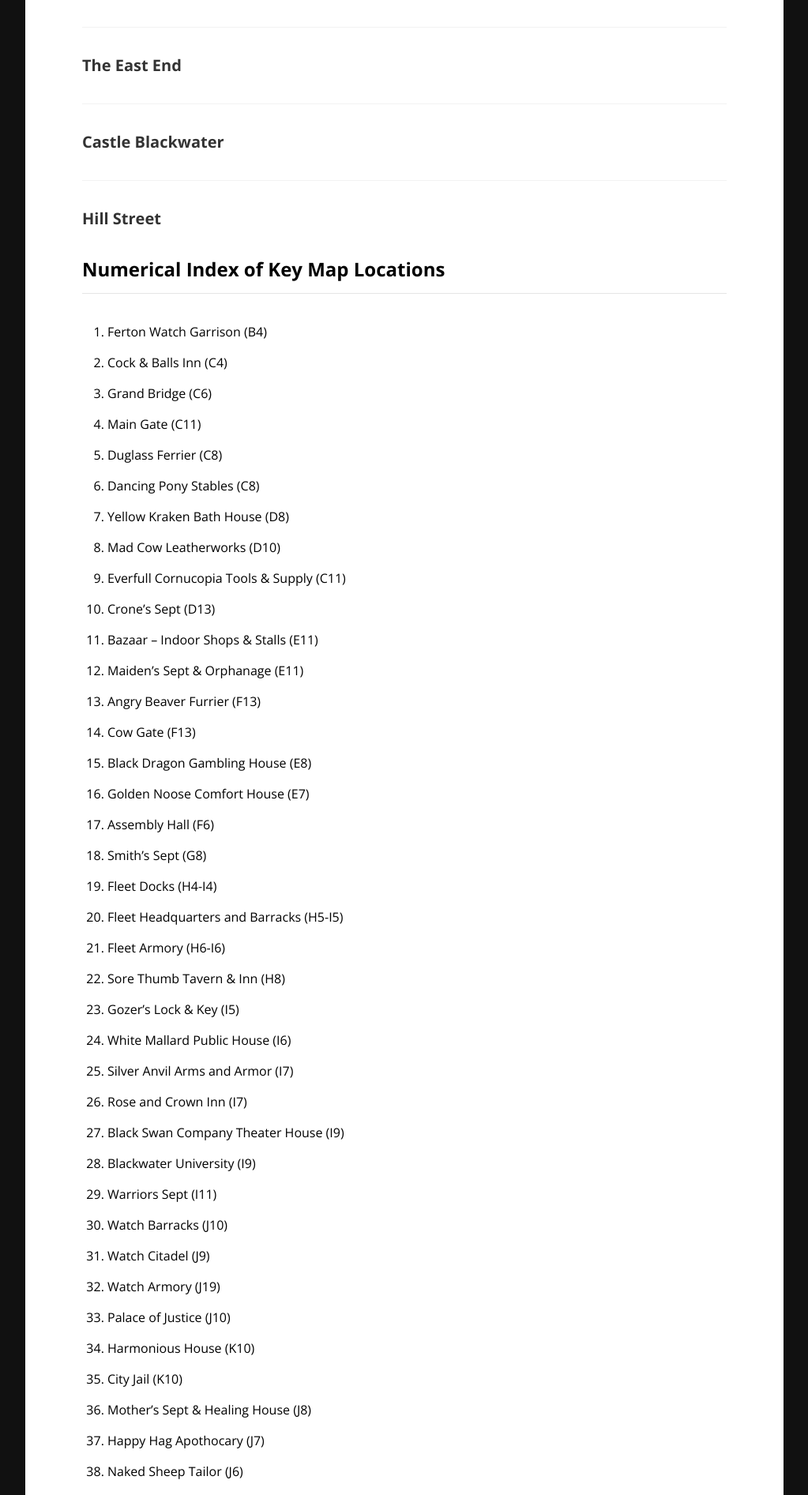
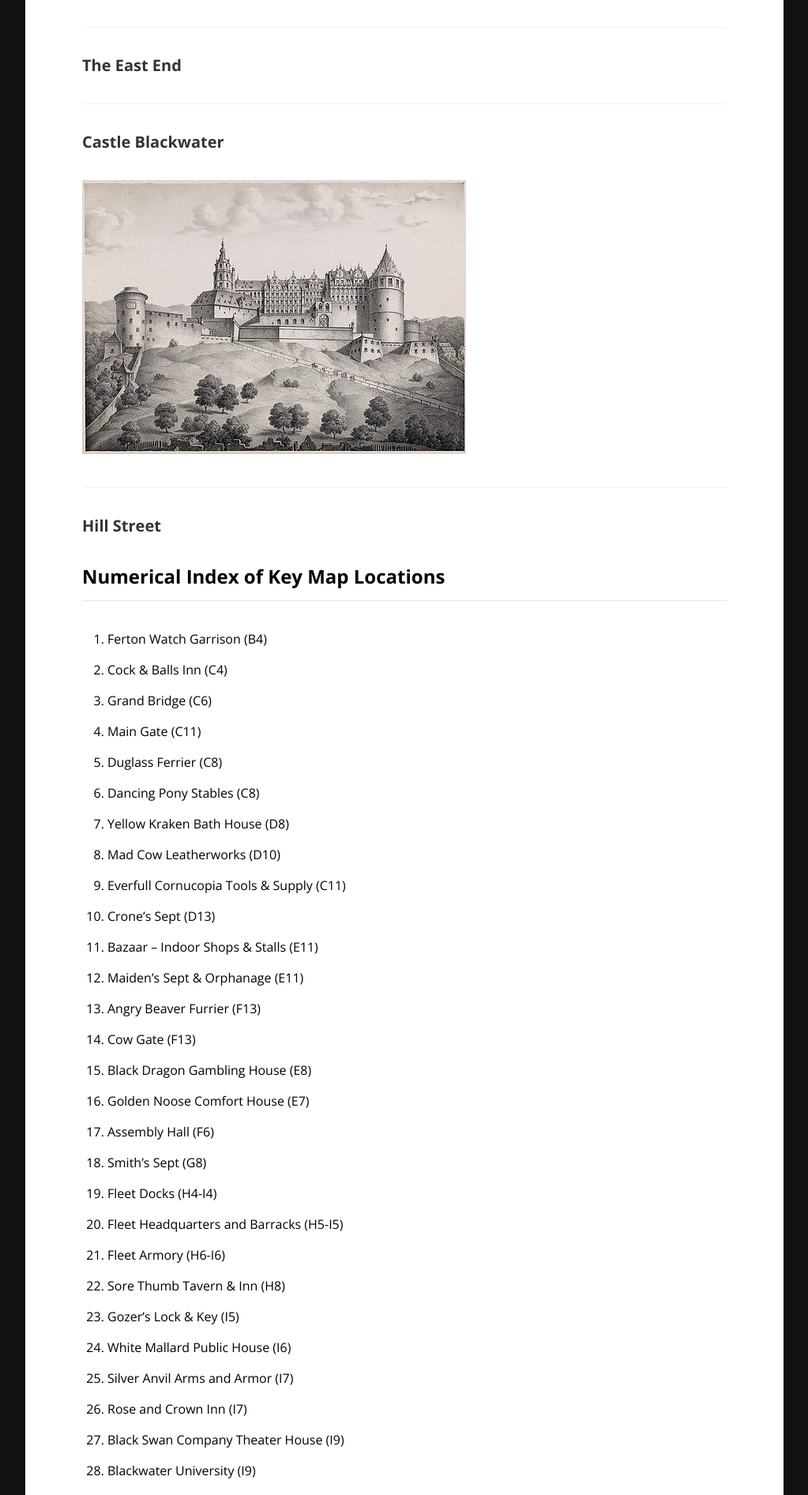
Before and after one commit to rickosborne/blackwater, a Jekyll site: the page built from _guide/105-blackwater-city.md, in a window 1280 px wide. Shown: the part 1935-3828 px from the top of the page at 79% size, without its empty margins (128-1151 px from the left). Built offline with Jekyll 4.4.1, drawn with Linux system fonts in a browser that asks for light colours.

Commit message:
Update 105-blackwater-city.md

```diff
--- a/_guide/105-blackwater-city.md
+++ b/_guide/105-blackwater-city.md
@@ -34,6 +34,7 @@ The main gate to Blackwater faces roughly west along the slow southernly bend of
 ## The East End
 
 ## Castle Blackwater
+![Castle Blackwater](../images/Castle Blackwater From Town.jpg)
 
 ## Hill Street
 
```
